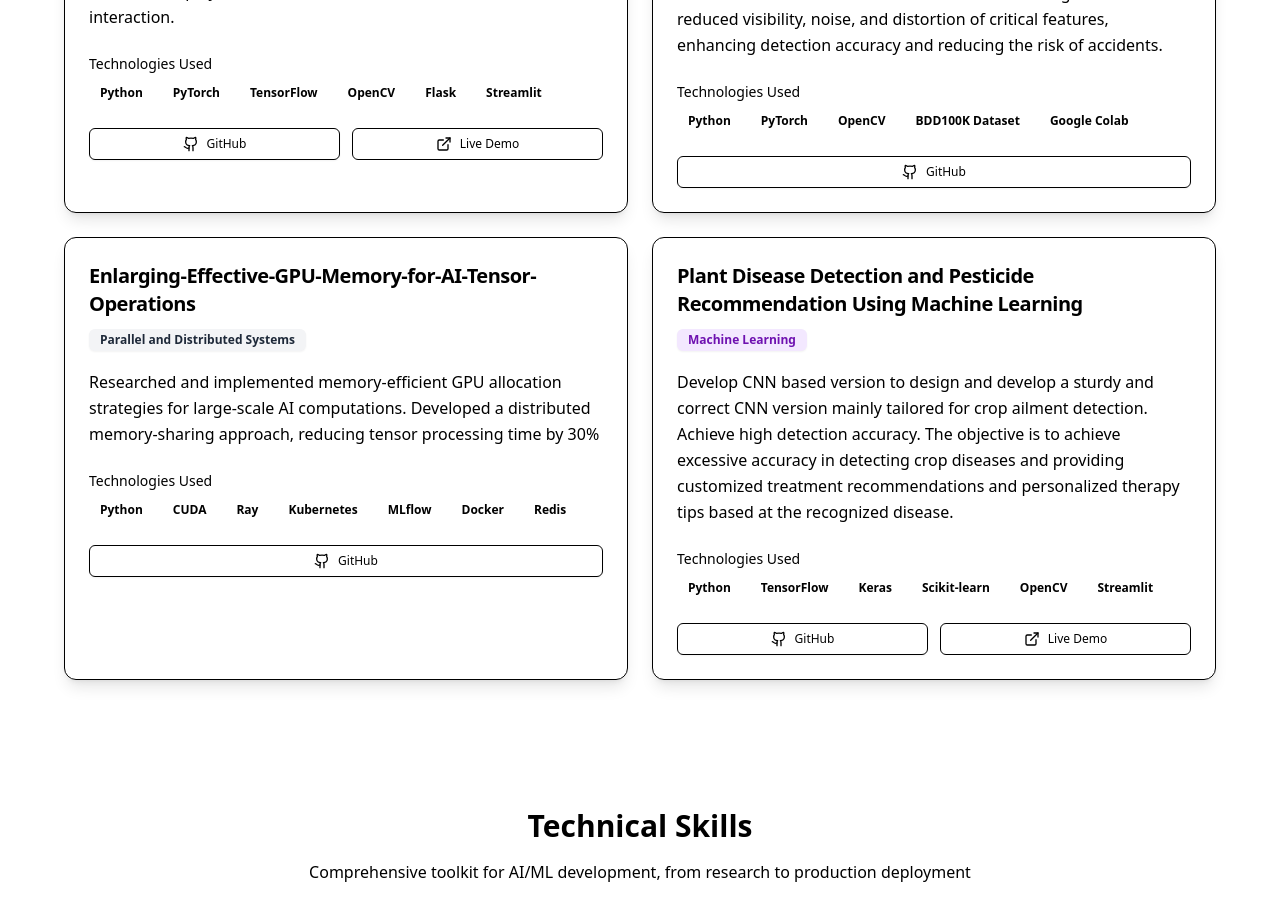
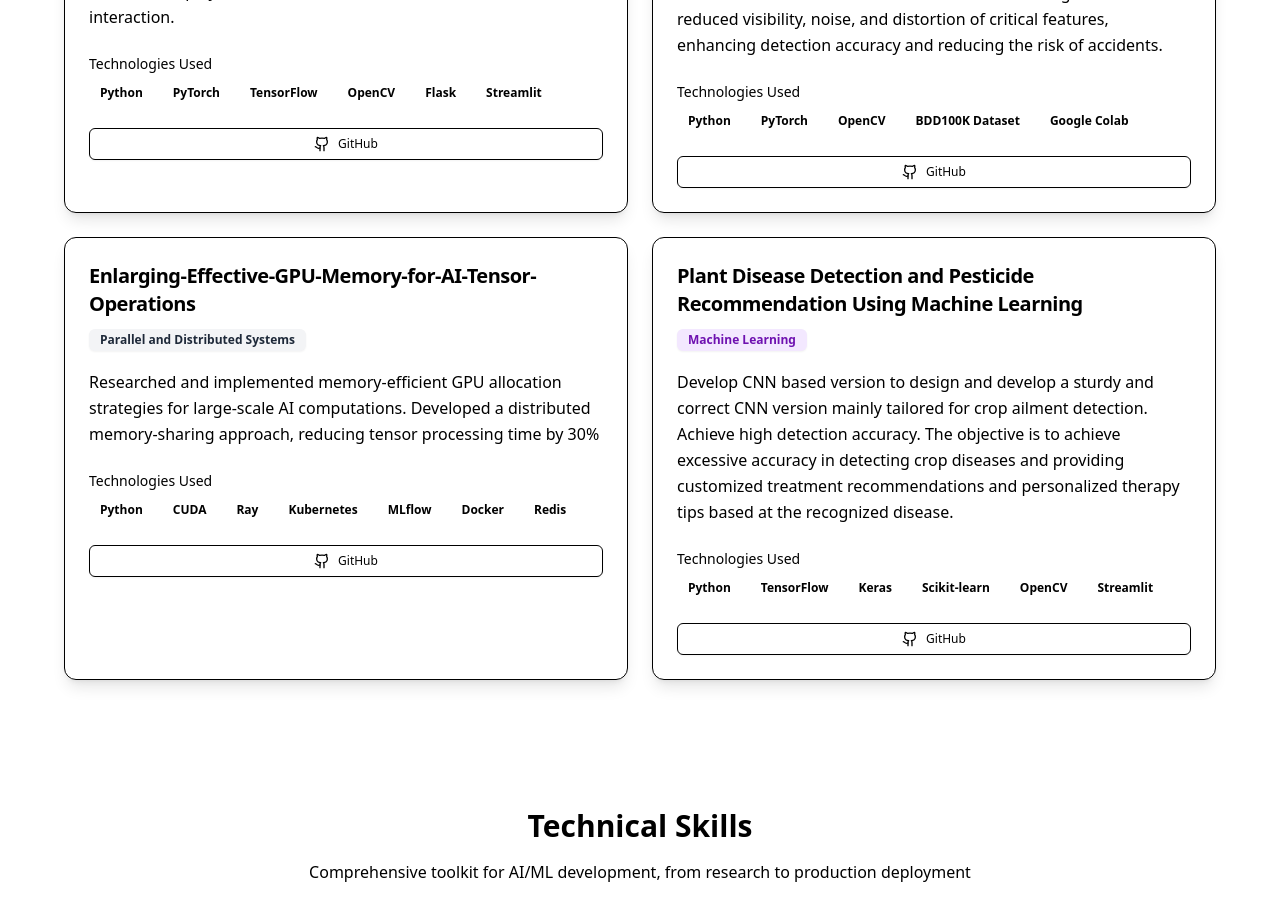
Before and after one commit to ggaikwad-29/portfolio, a React (Vite) app: page / in a window 1280 px wide. Shown: the part 2000-2920 px from the top of the page. Built offline with nearby package versions, Linux system fonts and the light colour scheme.

Commit message:
removed live dem0

```diff
--- a/src/components/Projects.tsx
+++ b/src/components/Projects.tsx
@@ -20,7 +20,6 @@ export default function Projects() {
       description: "Developed an end-to-end ML system for food recognition and calorie tracking using CNNs, MLPs, and RNNs. Achieved 73% classification accuracy and reduced calorie estimation error to 164 kcal MAE. Deployed via Flask APIs and Streamlit for real-time user interaction.",
       technologies: ["Python", "PyTorch", "TensorFlow", "OpenCV", "Flask", "Streamlit"],
       githubUrl: "https://github.com/ggaikwad-29/Advanced-Food-Recognition-and-Calorie-Tracking-System-Using-Machine-Learning",
-      liveUrl: "https://demo.objectdetection.com",
       category: "Machine Learning"
     },
     {
@@ -42,7 +41,6 @@ export default function Projects() {
       description: "Develop CNN based version to design and develop a sturdy and correct CNN version mainly tailored for crop ailment detection. Achieve high detection accuracy. The objective is to achieve excessive accuracy in detecting crop diseases and providing customized treatment recommendations and personalized therapy tips based at the recognized disease.",
       technologies: ["Python", "TensorFlow", "Keras", "Scikit-learn", "OpenCV", "Streamlit"],
       githubUrl: "https://github.com/ggaikwad-29/PLANT-DISEASE-DETECTION-AND-PESTIDICDE-RECOMMENDATION-USING-MACHINE-LEARNING",
-      liveUrl: "https://analytics-dashboard.com",
       category: "Machine Learning"
     }
   ];
```
